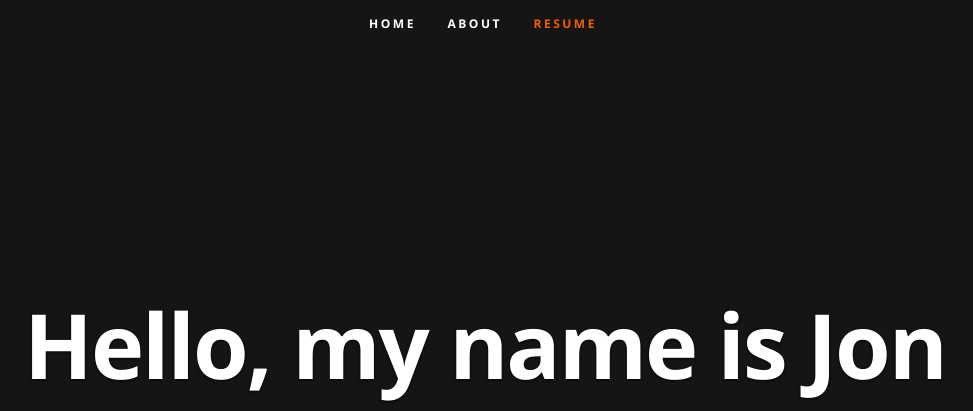
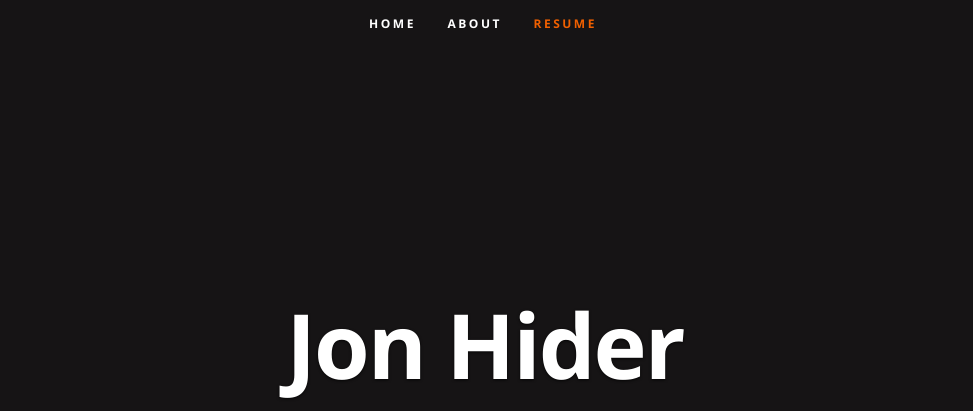
Before and after one commit to jonhider/cloud-resume, a plain HTML site: page frontend/index.html in a window 1280 px wide. Shown: the top 411 px of the page, without its empty margins (157-1130 px from the left). Drawn offline with nearby package versions, Linux system fonts and the light colour scheme; a script that the page names is missing.

Commit message:
update resume

```diff
--- a/frontend/index.html
+++ b/frontend/index.html
@@ -56,7 +56,7 @@
 
       <div class="row banner">
          <div class="banner-text">
-            <h1 class="responsive-headline">Hello, my name is Jon</h1>
+            <h1 class="responsive-headline">Jon Hider</h1>
             <ul class="social">
                <li><a href="https://www.linkedin.com/in/jon-hider/" target="_blank"><i class="fa fa-linkedin"></i></a>
                </li>
```
